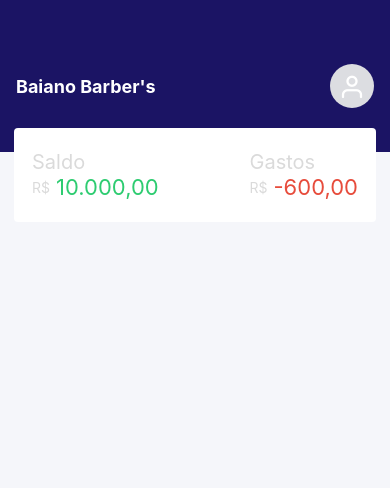
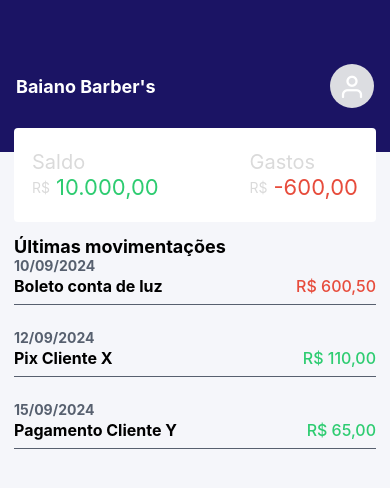
Before and after one commit to GustavoMarialva/barbearia, a React Native app: screen / in a window 390 px wide. Shown: the top 488 px of the page. Built offline with nearby package versions, Linux system fonts and the light colour scheme.

Commit message:
renderiza dados

```diff
--- /dev/null
+++ b/src/components/Movements/index.js
@@ -0,0 +1,57 @@
+import React from "react";
+
+import { StyleSheet, View, Text, TouchableOpacity } from "react-native";
+
+export default function Movements({ data }) {
+  return (
+    <TouchableOpacity style={styles.container}>
+      <Text style={styles.date}>{data.date}</Text>
+
+      <View style={styles.content}>
+        <Text style={styles.label}>{data.label}</Text>
+
+        <Text style={data.type === 1 ? styles.value : styles.expenses}>
+          R$ {data.value}
+        </Text>
+      </View>
+    </TouchableOpacity>
+  );
+}
+
+const styles = StyleSheet.create({
+  container: {
+    flex: 1,
+    marginBottom: 24,
+    borderBottomWidth: 0.5,
+    borderBottomColor: "#57606f",
+  },
+
+  content: {
+    flexDirection: "row",
+    justifyContent: "space-between",
+    marginTop: 2,
+    marginBottom: 8,
+  },
+
+  date: {
+    color: "#57606f",
+    fontWeight: "bold",
+  },
+
+  label: {
+    fontWeight: "bold",
+    fontSize: 16,
+  },
+
+  value: {
+    fontSize: 16,
+    color: "#2ecc71",
+    fontWeight: "500",
+  },
+
+  expenses: {
+    fontSize: 16,
+    color: "#e74c3c",
+    fontWeight: "500",
+  },
+});
--- a/src/pages/Home/index.js
+++ b/src/pages/Home/index.js
@@ -1,7 +1,34 @@
 import { StatusBar } from "expo-status-bar";
-import { StyleSheet, Text, View } from "react-native";
+import { StyleSheet, Text, View, FlatList } from "react-native";
 import Header from "../../components/Header";
 import Balance from "../../components/Balance";
+import Movements from "../../components/Movements";
+
+const list = [
+  {
+    id: 1,
+    label: "Boleto conta de luz",
+    value: "600,50",
+    date: "10/09/2024",
+    type: 0, //despesas
+  },
+
+  {
+    id: 2,
+    label: "Pix Cliente X",
+    value: "110,00",
+    date: "12/09/2024",
+    type: 1, //receita
+  },
+
+  {
+    id: 3,
+    label: "Pagamento Cliente Y",
+    value: "65,00",
+    date: "15/09/2024",
+    type: 1, //receita
+  },
+];
 
 export default function Home() {
   return (
@@ -9,6 +36,16 @@ export default function Home() {
       <Header name="Baiano Barber's" />
 
       <Balance saldo="10.000,00" gastos="-600,00" />
+
+      <Text style={styles.title}>Últimas movimentações</Text>
+
+      <FlatList
+        style={styles.list}
+        data={list}
+        keyExtractor={(item) => String(item.id)}
+        showsVerticalScrollIndicator={false}
+        renderItem={({ item }) => <Movements data={item} />}
+      />
     </View>
   );
 }
@@ -18,4 +55,16 @@ const styles = StyleSheet.create({
     flex: 1,
     backgroundColor: "#f5f6fa",
   },
+  title: {
+    fontSize: 18,
+    fontWeight: "bold",
+    marginLeft: 14,
+    marginRight: 14,
+    marginTop: 14,
+  },
+
+  list: {
+    marginRight: 14,
+    marginLeft: 14,
+  },
 });
```
